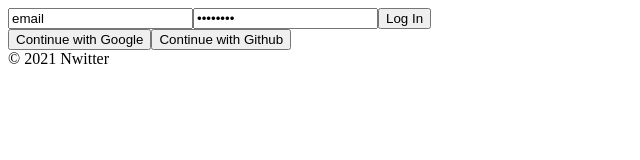
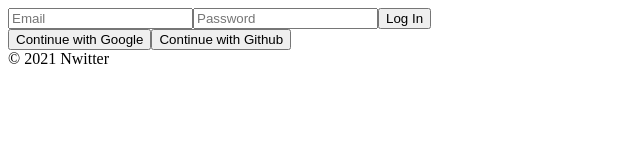
Before and after one commit to tigerish009/nwitter, a React (Create React App) app: page /#/ in a window 1280 px wide. Shown: the top 160 px of the page, without its empty margins (0-640 px from the left). Built offline with nearby package versions, Linux system fonts and the light colour scheme; no server answers.

Commit message:
const [email] = useState, input value={email} onChange={onChange}

```diff
--- a/src/routes/Auth.js
+++ b/src/routes/Auth.js
@@ -7,6 +7,7 @@ const Auth = () => {
         const {
             target: { name, value },
         } = event;
+
         if (name === "email") {
             setEmail(value);
         } else if (name === "password") {
@@ -19,8 +20,22 @@ const Auth = () => {
     return (
         <div>
             <form onSubmit={onSubmit}>
-            <input name="email" type="text" placeholder="Email" required value="email" onChange={onChange} />
-            <input name="password" type="password" placeholder="Password" required value="password" onChange={onChange} />
+                <input
+                    name="email"
+                    type="email"
+                    placeholder="Email"
+                    required
+                    value={email}
+                    onChange={onChange}
+                />
+                <input
+                    name="password"
+                    type="password"
+                    placeholder="Password"
+                    required
+                    value={password}
+                    onChange={onChange}
+                />
                 <input type="submit" value="Log In" />
             </form>
             <div>
@@ -32,7 +47,4 @@ const Auth = () => {
     )
 
 }
-
-
-
 export default Auth;
```
Lines whose indentation alone changed are shown as unchanged.
